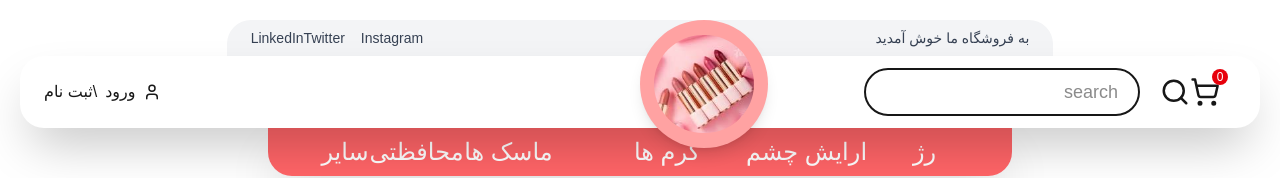
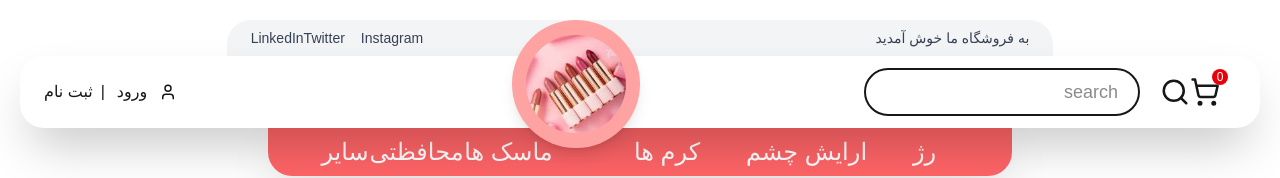
Before and after one commit to mojitaher/store, a Next.js app: page / in a window 1280 px wide. Shown: the top 178 px of the page. Built offline with nearby package versions, Linux system fonts and the light colour scheme.

Commit message:
bugs fixed

```diff
--- a/app/components/footer.tsx
+++ b/app/components/footer.tsx
@@ -1,4 +1,3 @@
-// components/Footer.tsx
 "use client";
 
 import React, { useEffect, useRef } from "react";
@@ -154,7 +153,6 @@ const Footer: React.FC = () => {
               {/* حذف فیلتر */}
             </a>
           </div>
-
 
           {/* Navigation Section */}
           <nav className="">
--- a/app/components/header.jsx
+++ b/app/components/header.jsx
@@ -38,8 +38,8 @@ export default function Header() {
             />
           </div>
         </div>
-
-        <div className=" absolute -top-1/2 left-1/2 flex flex-col items-center justify-center rounded-full bg-red-300 w-32 h-32  shadow-lg overflow-hidden">
+        {/* logo if rtl and ltr*/}
+        <div className="absolute -top-1/2 right-1/2 flex flex-col items-center justify-center rounded-full bg-red-300 w-32 h-32  shadow-lg overflow-hidden">
           <Image
             src={rozh}
             alt="rozh"
@@ -48,12 +48,12 @@ export default function Header() {
             className="rounded-full"
           />
         </div>
-        <div className="flex items-center space-x-2 rtl:space-x-reverse">
+        <div className="flex items-center space-x-1 gap-2 rtl:space-x-reverse">
           <User size={18} />
           <a href="#" className="hover:text-green-600">
             ورود
           </a>
-          <span>\</span>
+          <span>|</span>
           <a href="#" className="hover:text-green-600">
             ثبت نام
           </a>
--- a/app/layout.tsx
+++ b/app/layout.tsx
@@ -1,7 +1,7 @@
 // app/layout.tsx
 import "./globals.css";
 import Header from "./components/header";
-import Footer from "./components/footer"; // ایمپورت کردن کامپوننت فوتر
+import Footer from "./components/footer";
 
 export default function RootLayout({
   children,
@@ -27,7 +27,7 @@ export default function RootLayout({
           <h2>hello</h2>
           <h2>hello</h2>
         </div>
-        <Footer /> {/* اضافه کردن کامپوننت فوتر */}
+        <Footer />
       </body>
     </html>
   );
```
Also changed, not shown: 1 other file (tests, documents, lock files or other folders). Lines whose indentation alone changed are shown as unchanged.
